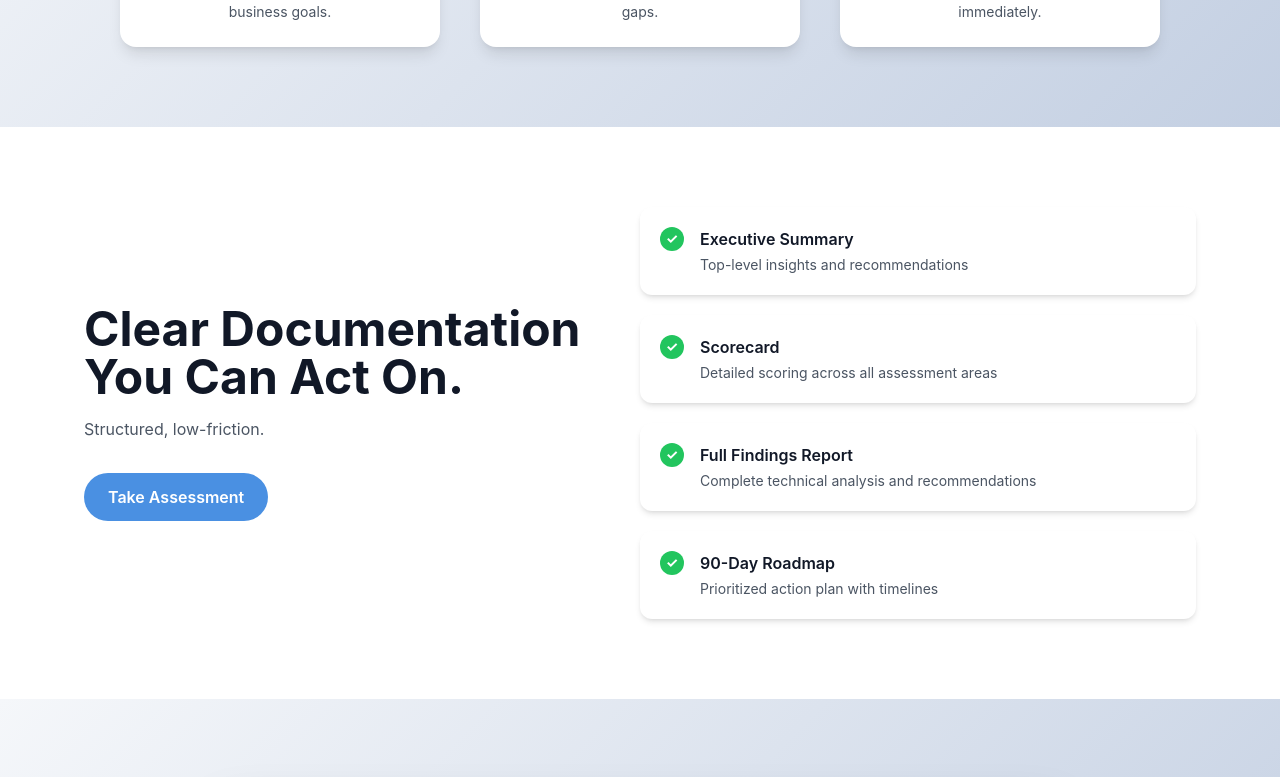
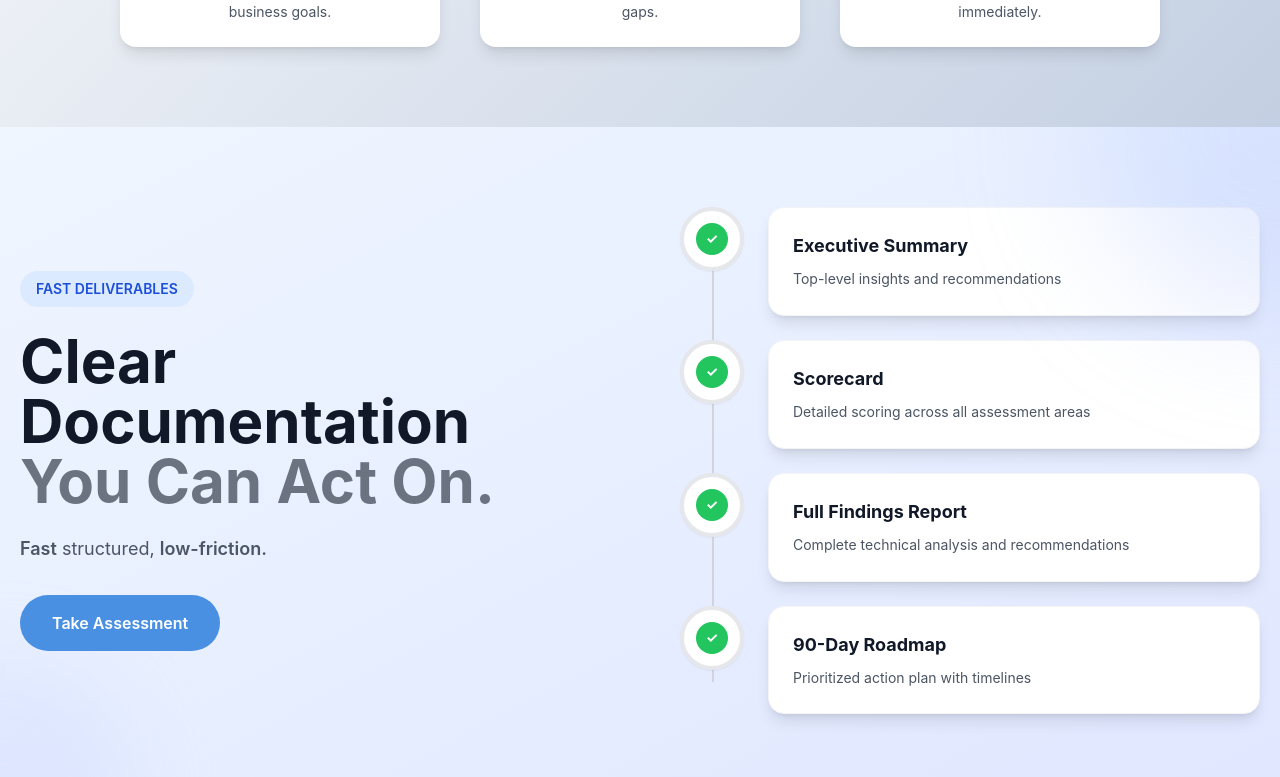
Before and after one commit to ARCHIT00004/vending-landing-page, a React (Create React App) app: page / in a window 1280 px wide. Shown: the part 1940-2717 px from the top of the page. Built offline with nearby package versions, Linux system fonts and the light colour scheme.

Commit message:
Update DocumentationSection to match new design with connecting lines and improved layout

```diff
--- a/src/components/DocumentationSection.js
+++ b/src/components/DocumentationSection.js
@@ -21,34 +21,63 @@ const DocumentationSection = () => {
   ];
 
   return (
-    <section className="py-20 bg-white">
-      <div className="max-w-6xl mx-auto px-5">
-        <div className="grid grid-cols-1 lg:grid-cols-2 gap-15 items-center">
-          <div className="text-left">
-            <h2 className="text-4xl lg:text-5xl font-bold text-gray-900 leading-tight mb-4">
-              Clear Documentation You Can Act On.
+    <section className="py-20 bg-gradient-to-br from-blue-50 to-indigo-100 relative overflow-hidden">
+      <div className="max-w-7xl mx-auto px-5">
+        <div className="grid grid-cols-1 lg:grid-cols-2 gap-20 items-center">
+          {/* Left Side - Content */}
+          <div className="text-left relative z-10">
+            <div className="inline-block bg-blue-100 text-blue-700 px-4 py-2 rounded-full text-sm font-semibold mb-6">
+              FAST DELIVERABLES
+            </div>
+            <h2 className="text-5xl lg:text-6xl font-bold text-gray-900 leading-tight mb-6">
+              Clear<br />
+              <span className="text-gray-900">Documentation</span><br />
+              <span className="text-gray-500">You Can Act On.</span>
             </h2>
-            <p className="text-gray-600 mb-8">Structured, low-friction.</p>
-            <button className="bg-primary-500 text-white px-6 py-3 rounded-full font-semibold hover:-translate-y-0.5 transition-transform">
+            <p className="text-lg text-gray-600 mb-2">
+              <span className="font-semibold">Fast</span> <span className="font-normal">structured,</span> <span className="font-semibold">low-friction.</span>
+            </p>
+            <button className="bg-primary-500 text-white px-8 py-4 rounded-full font-semibold hover:-translate-y-0.5 transition-transform mt-6">
               Take Assessment
             </button>
           </div>
 
-          <div className="space-y-5">
-            {deliverables.map((item, index) => (
-              <div key={index} className="flex items-start gap-4 bg-white p-5 rounded-xl shadow-md">
-                <div className="w-6 h-6 bg-green-500 text-white rounded-full flex items-center justify-center text-sm font-bold flex-shrink-0">
-                  ✓
+          {/* Right Side - Deliverables with Connecting Line */}
+          <div className="relative">
+            {/* Vertical Connecting Line */}
+            <div className="absolute left-8 top-8 bottom-8 w-0.5 bg-gray-300 hidden lg:block"></div>
+
+            {/* Deliverables */}
+            <div className="space-y-6">
+              {deliverables.map((item, index) => (
+                <div key={index} className="relative flex items-start gap-6">
+                  {/* Connector Circle */}
+                  <div className="relative z-10 w-16 h-16 bg-white rounded-full border-4 border-gray-200 flex items-center justify-center flex-shrink-0 shadow-sm">
+                    <div className="w-8 h-8 bg-green-500 text-white rounded-full flex items-center justify-center text-sm font-bold">
+                      ✓
+                    </div>
+                  </div>
+
+                  {/* Content Card */}
+                  <div className="bg-white p-6 rounded-2xl shadow-lg flex-1 border border-gray-100 hover:shadow-xl transition-shadow">
+                    <h4 className="text-lg font-bold text-gray-900 mb-2">{item.title}</h4>
+                    <p className="text-sm text-gray-600 leading-relaxed">{item.description}</p>
+                  </div>
+
+                  {/* Connecting Line to Next Item */}
+                  {index < deliverables.length - 1 && (
+                    <div className="absolute left-8 top-16 w-0.5 h-6 bg-gray-300 hidden lg:block"></div>
+                  )}
                 </div>
-                <div>
-                  <h4 className="font-semibold text-gray-900 mb-1">{item.title}</h4>
-                  <p className="text-sm text-gray-600">{item.description}</p>
-                </div>
-              </div>
-            ))}
+              ))}
+            </div>
           </div>
         </div>
       </div>
+
+      {/* Background Decorative Elements */}
+      <div className="absolute top-0 right-0 w-96 h-96 bg-gradient-to-br from-blue-200/30 to-indigo-300/30 rounded-full blur-3xl -translate-y-48 translate-x-48"></div>
+      <div className="absolute bottom-0 left-0 w-64 h-64 bg-gradient-to-tr from-blue-100/40 to-indigo-200/40 rounded-full blur-2xl translate-y-32 -translate-x-32"></div>
     </section>
   );
 };
```
